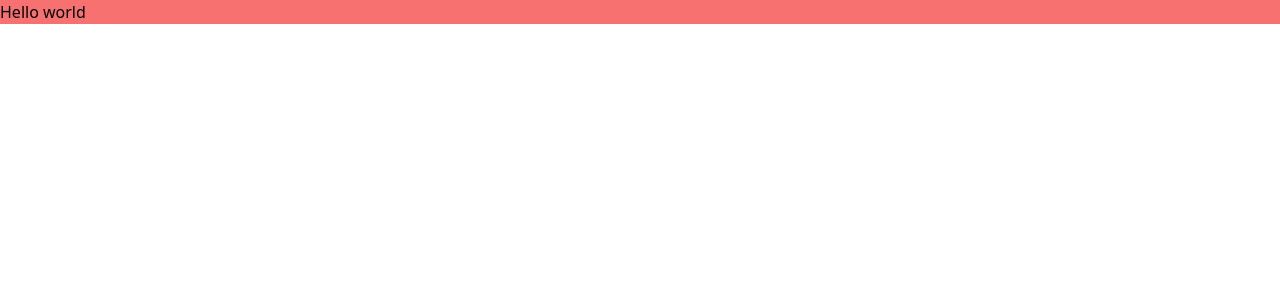
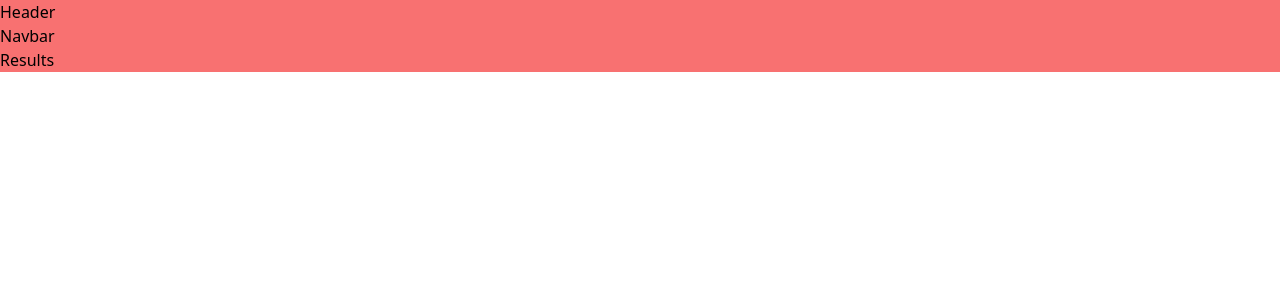
Before and after one commit to lodiajames/zulu, a Next.js app: page / in a window 1280 px wide. Shown: the top 300 px of the page. Built offline with nearby package versions, Linux system fonts and the light colour scheme.

Commit message:
implementing components

```diff
--- /dev/null
+++ b/components/Header.js
@@ -0,0 +1,8 @@
+
+
+export default function Header() {
+  return (
+    <div>
+        <h1>Header</h1></div>
+  )
+}
--- /dev/null
+++ b/components/Navbar.js
@@ -0,0 +1,7 @@
+import React from 'react'
+
+export default function Navbar() {
+  return (
+    <div>Navbar</div>
+  )
+}
--- /dev/null
+++ b/components/Results.js
@@ -0,0 +1,7 @@
+import React from 'react'
+
+export default function Results() {
+  return (
+    <div>Results</div>
+  )
+}
--- a/src/pages/index.js
+++ b/src/pages/index.js
@@ -1,4 +1,8 @@
+import Header from "components/Header"
+import Navbar from "components/Navbar"
+import Results from "components/Results"
 import Head from "next/head"
+
 
 
 export default function Home() {
@@ -10,7 +14,15 @@ export default function Home() {
         <meta name="viewport" content="width=device-width, initial-scale=1" />
         <link rel="icon" href="/favicon.ico" />
       </Head>
-      <h1 className="bg-red-400">Hello world</h1>
+      <h1 className="bg-red-400">
+            {/* Header */}
+            <Header/>
+
+            {/* Navbar */}
+            <Navbar/>
+            {/* Results */}
+            <Results/>
+      </h1>
 
 
 
```
